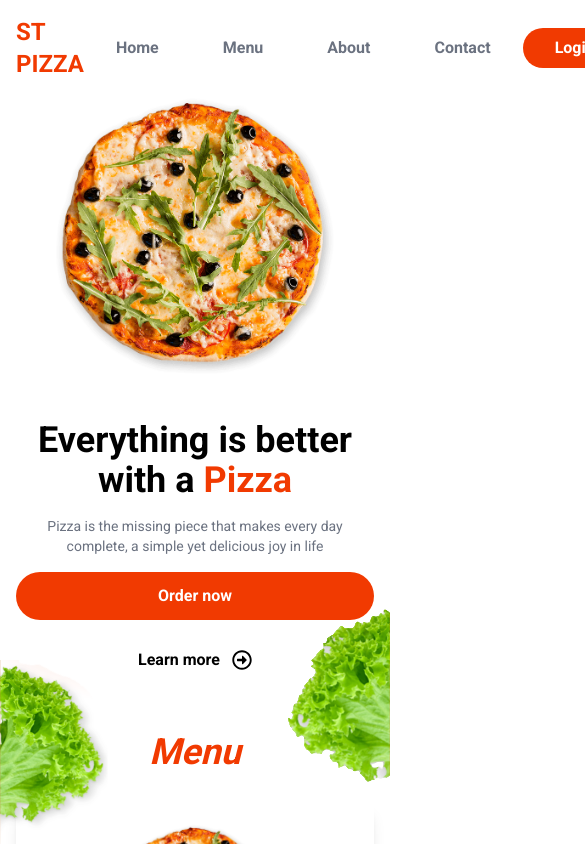
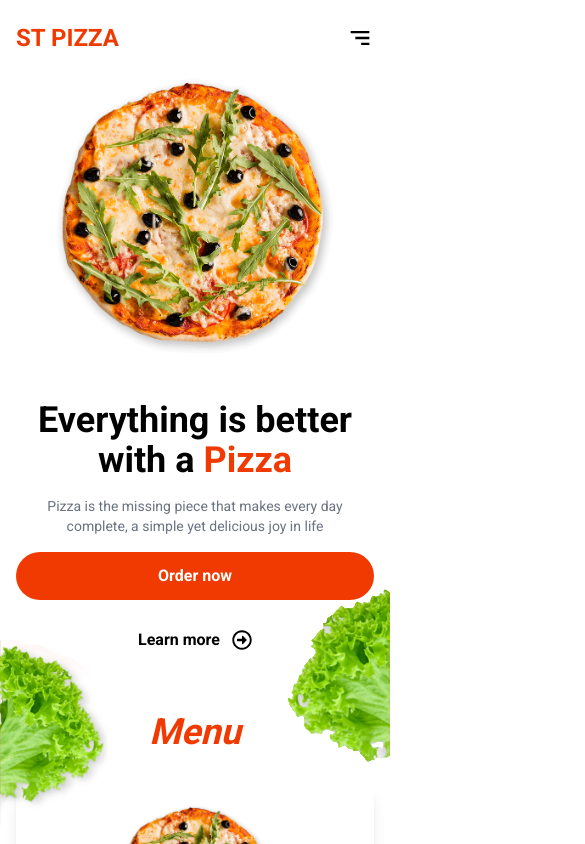
Before and after one commit to nphn2028thief/food-ordering, a Next.js app: page / in a window 390 px wide. Shown: the top 844 px of the page, 585 px wide, since content can reach past the window. Built offline with nearby package versions, Linux system fonts and the light colour scheme.

Commit message:
Implement responsive navbar on mobile part 1

```diff
--- a/package.json
+++ b/package.json
@@ -9,6 +9,7 @@
     "lint": "next lint"
   },
   "dependencies": {
+    "framer-motion": "^11.0.3",
     "next": "14.1.0",
     "react": "^18",
     "react-dom": "^18",
--- a/src/layouts/MainLayout/index.tsx
+++ b/src/layouts/MainLayout/index.tsx
@@ -1,13 +1,13 @@
 import { ReactNode } from "react";
 
-import Header from "@/layouts/components/Header";
+import Navbar from "@/layouts/components/Navbar";
 import Footer from "../components/Footer";
 
 const MainLayout = ({ children }: { children: ReactNode }) => {
   return (
     <div>
       <div className="max-w-6xl mx-auto">
-        <Header />
+        <Navbar />
         <div className="p-4 pt-0">{children}</div>
       </div>
       <Footer />
--- a/src/layouts/components/Header/index.tsx
+++ b/src/layouts/components/Navbar/index.tsx
@@ -1,9 +1,15 @@
+"use client";
+
 import Link from "next/link";
+import { useState } from "react";
+import { BiMenuAltRight } from "react-icons/bi";
 
 import { CPath } from "@/constanst/path";
 import Button from "../../../components/common/Button";
 
-const Header = () => {
+const Navbar = () => {
+  const [showSidebarMobile, setShowSidebarMobile] = useState<boolean>(false);
+
   return (
     <header className="flex justify-between items-center p-4">
       <Link
@@ -13,7 +19,7 @@ const Header = () => {
         st pizza
       </Link>
 
-      <nav className="flex text-gray-500 font-semibold">
+      <nav className="hidden md:flex text-gray-500 font-semibold">
         <Link href={""} className="px-8 py-2 capitalize">
           home
         </Link>
@@ -31,8 +37,22 @@ const Header = () => {
           Login
         </Button>
       </nav>
+
+      <button
+        className="flex md:hidden p-2 pl-3 pr-4 -mr-4"
+        onClick={() => setShowSidebarMobile(true)}
+      >
+        <BiMenuAltRight size={28} />
+      </button>
+
+      {showSidebarMobile ? (
+        <div
+          className="fixed inset-0 bg-black/15"
+          onClick={() => setShowSidebarMobile(false)}
+        ></div>
+      ) : null}
     </header>
   );
 };
 
-export default Header;
+export default Navbar;
```
Also changed, not shown: 1 other file (tests, documents, lock files or other folders).
